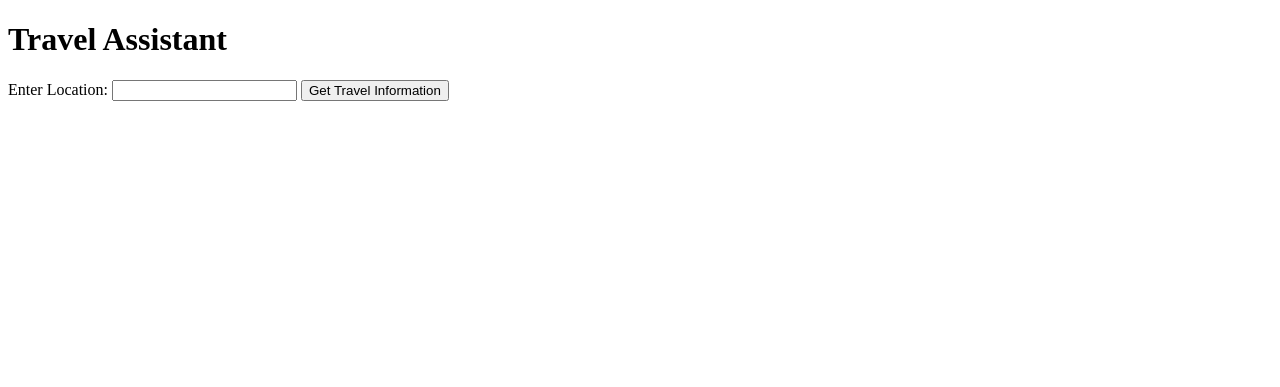
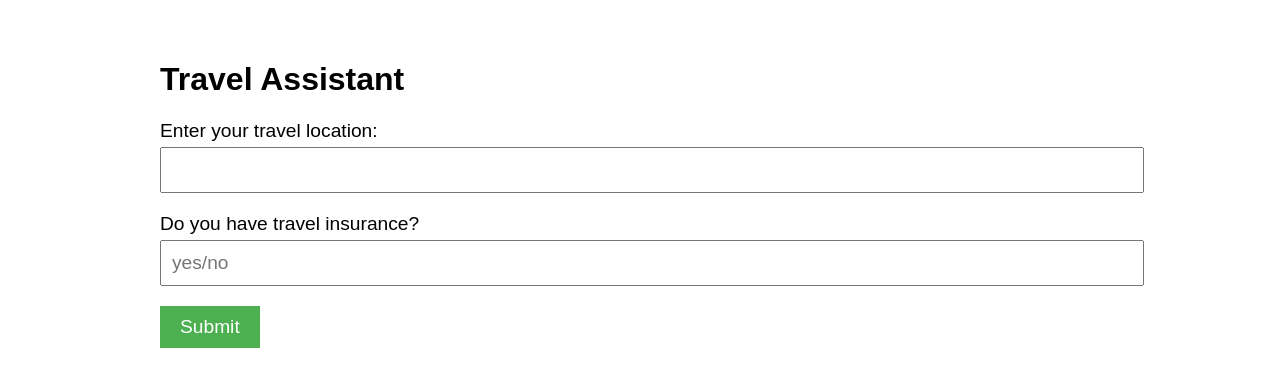
Before and after one commit to Shazid18/Hackathon_MetaMinds, a Flask app: page / in a window 1280 px wide. Shown: the top 387 px of the page. Run offline with Flask 3, Linux system fonts and the light colour scheme.

Commit message:
Add Insurance

```diff
--- a/Health_Bot/app.py
+++ b/Health_Bot/app.py
@@ -1,26 +1,25 @@
 from flask import Flask, render_template, request
 import os
-from IPython.display import Markdown
+import warnings
 from crewai import LLM, Agent, Task, Crew
 from crewai_tools import ScrapeWebsiteTool, SerperDevTool
-import warnings
 
+# Suppress warnings
 warnings.filterwarnings('ignore')
 
-# Flask app setup
+# Initialize Flask app
 app = Flask(__name__)
 
-# Set up the LLM, API keys, and agents
+# Your existing setup for agents, tools, and tasks
 llm = LLM(
     model="gpt-4o",
     api_key="YOUR_API_KEY"
 )
-
 os.environ["SERPER_API_KEY"] = "ebf2218969d785f46bed48d0b2bc0cd4232b8642"
 
 search_tool = SerperDevTool()
 
-# Create agents (same as your original code)
+# Agents and task setups (same as before)
 weather_agent = Agent(
     role='Weather Analyst',
     goal='Accurately predict and analyze weather conditions for the specified location',
@@ -74,12 +73,25 @@ emergency_locator = Agent(
     llm=llm
 )
 
-# Tasks (same as your original code)
+# Insurance Advisor Agent
+insurance_advisor = Agent(
+    role='Insurance Advisor',
+    goal='Assess travel insurance needs and provide insurance recommendations',
+    backstory="""You are an experienced insurance advisor specializing in travel and health
+    insurance. Your expertise helps travelers make informed decisions about their insurance
+    needs based on their destination, duration of stay, and existing coverage.""",
+    tools=[search_tool],
+    verbose=True,
+    llm=llm
+)
+
+# Tasks setup (same as before)
 weather_task = Task(
     description="Analyze and predict the current and upcoming weather conditions for {location}. Include temperature, precipitation, and any weather warnings.",
     agent=weather_agent,
     expected_output="The predicted weather conditions for the location, including temperature, precipitation, and warnings.",
-    output_file="weather_analysis.md"
+    output_file="outputs/weather_analysis.md",
+    create_directory=True
 )
 
 safety_task = Task(
@@ -87,7 +99,8 @@ safety_task = Task(
     agent=safety_agent,
     expected_output="Detailed safety precautions and recommendations based on the weather conditions.",
     context=[weather_task],
-    output_file="safety_precautions.md"
+    output_file="outputs/safety_precautions.md",
+    create_directory=True
 )
 
 planning_task = Task(
@@ -95,7 +108,8 @@ planning_task = Task(
     agent=tour_planner,
     expected_output="A flexible tour plan with both indoor and outdoor activities.",
     context=[weather_task],
-    output_file="tour_plan.md"
+    output_file="outputs/tour_plan.md",
+    create_directory=True
 )
 
 medical_task = Task(
@@ -103,7 +117,8 @@ medical_task = Task(
     agent=medical_advisor,
     expected_output="List of potential medical risks and preventive measures for travelers.",
     context=[weather_task],
-    output_file="medical_risks.md"
+    output_file="outputs/medical_risks.md",
+    create_directory=True
 )
 
 emergency_task = Task(
@@ -114,32 +129,79 @@ emergency_task = Task(
     - Medical facilities' addresses""",
     agent=emergency_locator,
     expected_output="List of emergency services, including hospitals, pharmacies, and contact details.",
-    output_file="emergency_services.md"
+    output_file="outputs/emergency_services.md",
+    create_directory=True
 )
 
-# Create the crew
-crew = Crew(
-    agents=[weather_agent, safety_agent, tour_planner,
-            medical_advisor, emergency_locator],
-    tasks=[weather_task, safety_task,
-           planning_task, medical_task, emergency_task]
-)
+def process_initial_tasks(location):
+    # Create initial crew without insurance agent
+    initial_crew = Crew(
+        agents=[weather_agent, safety_agent, tour_planner,
+                medical_advisor, emergency_locator],
+        tasks=[weather_task, safety_task, planning_task,
+               medical_task, emergency_task]
+    )
+
+    # Run initial tasks
+    initial_result = initial_crew.kickoff(inputs={"location": location})
+    return initial_result
+
+def process_insurance_task(location, has_insurance, previous_results):
+    # Insurance task that runs after user input
+    insurance_task = Task(
+        description=f"""Based on the completed analysis for {location} and user's insurance status ({has_insurance}):
+        1. If user has no insurance:
+           - Research and recommend suitable travel health insurance options
+           - List coverage benefits and costs
+           - Provide application process details
+        2. If user has existing insurance:
+           - Analyze coverage gaps for {location}
+           - Recommend supplementary insurance if needed
+           - Provide tips for using existing insurance abroad
+
+        Consider the medical risks and emergency services already identified in the previous analysis.""",
+        agent=insurance_advisor,
+        expected_output="Personalized insurance recommendations and guidance based on user's current coverage and destination.",
+        context=[medical_task, emergency_task],
+        output_file="outputs/insurance_recommendations.md",
+        create_directory=True
+    )
+
+    # Create insurance crew
+    insurance_crew = Crew(
+        agents=[insurance_advisor],
+        tasks=[insurance_task]
+    )
+
+    # Run insurance task
+    insurance_result = insurance_crew.kickoff(inputs={
+        "location": location,
+        "has_insurance": has_insurance,
+        "previous_results": previous_results
+    })
+    return insurance_result
 
 @app.route('/', methods=['GET', 'POST'])
 def index():
     if request.method == 'POST':
-        # Get user input for the location
         location = request.form['location']
 
-        # Run the crew with the specified location
-        result = crew.kickoff(inputs={"location": location})
+        # Process initial tasks
+        initial_results = process_initial_tasks(location)
 
-        res = str(result)
+        # Now ask about insurance
+        has_insurance = request.form['has_insurance'].lower() == 'yes'
 
-        # Return the result as HTML
-        return render_template('index.html', result=res)
+        # Process insurance task
+        insurance_results = process_insurance_task(location, has_insurance, initial_results)
 
-    return render_template('index.html', result='')
+        # Combine results to show
+        complete_results = f"{initial_results}\n\nInsurance Analysis:\n{insurance_results}"
 
-if __name__ == '__main__':
+        # Return results in a structured way to be displayed in the HTML
+        return render_template('index.html', results=complete_results, location=location)
+
+    return render_template('index.html')
+
+if __name__ == "__main__":
     app.run(debug=True)
--- a/Health_Bot/templates/index.html
+++ b/Health_Bot/templates/index.html
@@ -4,18 +4,67 @@
     <meta charset="UTF-8">
     <meta name="viewport" content="width=device-width, initial-scale=1.0">
     <title>Travel Assistant</title>
+    <style>
+        body {
+            font-family: Arial, sans-serif;
+            margin: 20px;
+            padding: 20px;
+        }
+        .container {
+            width: 80%;
+            margin: 0 auto;
+        }
+        .results {
+            background-color: #f0f0f0;
+            padding: 20px;
+            border-radius: 5px;
+            margin-top: 20px;
+        }
+        .form-group {
+            margin-bottom: 20px;
+        }
+        label, input {
+            font-size: 1.2em;
+        }
+        input {
+            width: 100%;
+            padding: 10px;
+            margin-top: 5px;
+        }
+        button {
+            padding: 10px 20px;
+            font-size: 1.2em;
+            background-color: #4CAF50;
+            color: white;
+            border: none;
+            cursor: pointer;
+        }
+        button:hover {
+            background-color: #45a049;
+        }
+    </style>
 </head>
 <body>
-    <h1>Travel Assistant</h1>
-    <form method="POST">
-        <label for="location">Enter Location:</label>
-        <input type="text" id="location" name="location" required>
-        <button type="submit">Get Travel Information</button>
-    </form>
+    <div class="container">
+        <h1>Travel Assistant</h1>
+        <form method="POST">
+            <div class="form-group">
+                <label for="location">Enter your travel location:</label>
+                <input type="text" id="location" name="location" required>
+            </div>
+            <div class="form-group">
+                <label for="has_insurance">Do you have travel insurance?</label>
+                <input type="text" id="has_insurance" name="has_insurance" placeholder="yes/no" required>
+            </div>
+            <button type="submit">Submit</button>
+        </form>
 
-    {% if result %}
-        <h2>Results:</h2>
-        <div>{{ result|safe }}</div>
-    {% endif %}
+        {% if results %}
+        <div class="results">
+            <h3>Analysis for {{ location }}:</h3>
+            <pre>{{ results }}</pre>
+        </div>
+        {% endif %}
+    </div>
 </body>
 </html>
```
Also changed, not shown: Health_Bot/emergency_services.md (deleted, +0 -33 lines), Health_Bot/medical_risks.md (deleted, +0 -20 lines), Health_Bot/outputs/emergency_services.md (added, +1 -0 lines), Health_Bot/outputs/insurance_recommendations.md (added, +25 -0 lines), Health_Bot/outputs/medical_risks.md (added, +37 -0 lines), Health_Bot/outputs/safety_precautions.md (added, +30 -0 lines), Health_Bot/outputs/tour_plan.md (added, +23 -0 lines), Health_Bot/outputs/weather_analysis.md (added, +2 -0 lines), Health_Bot/safety_precautions.md (deleted, +0 -27 lines), Health_Bot/tour_plan.md (deleted, +0 -28 lines), Health_Bot/weather_analysis.md (deleted, +0 -2 lines).
